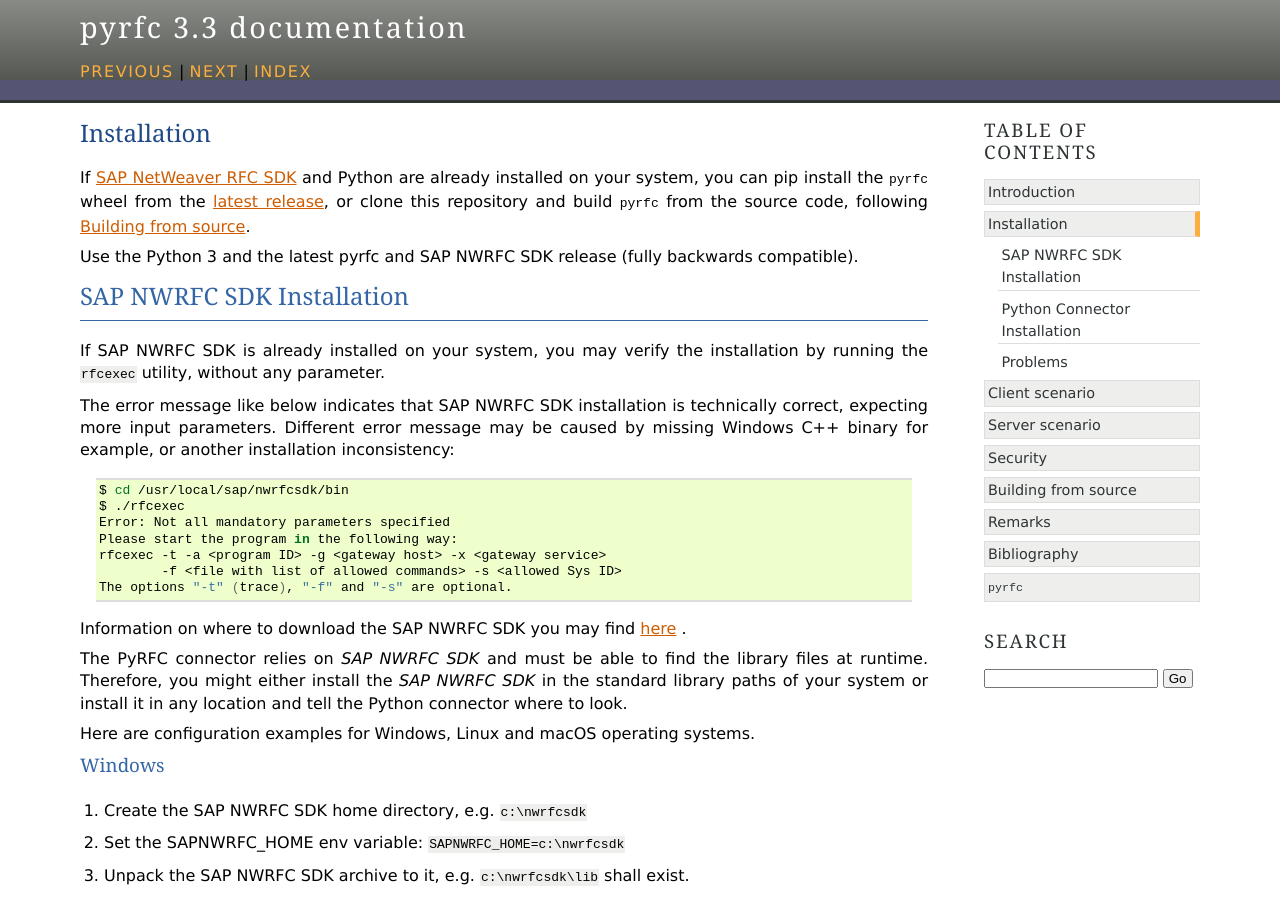
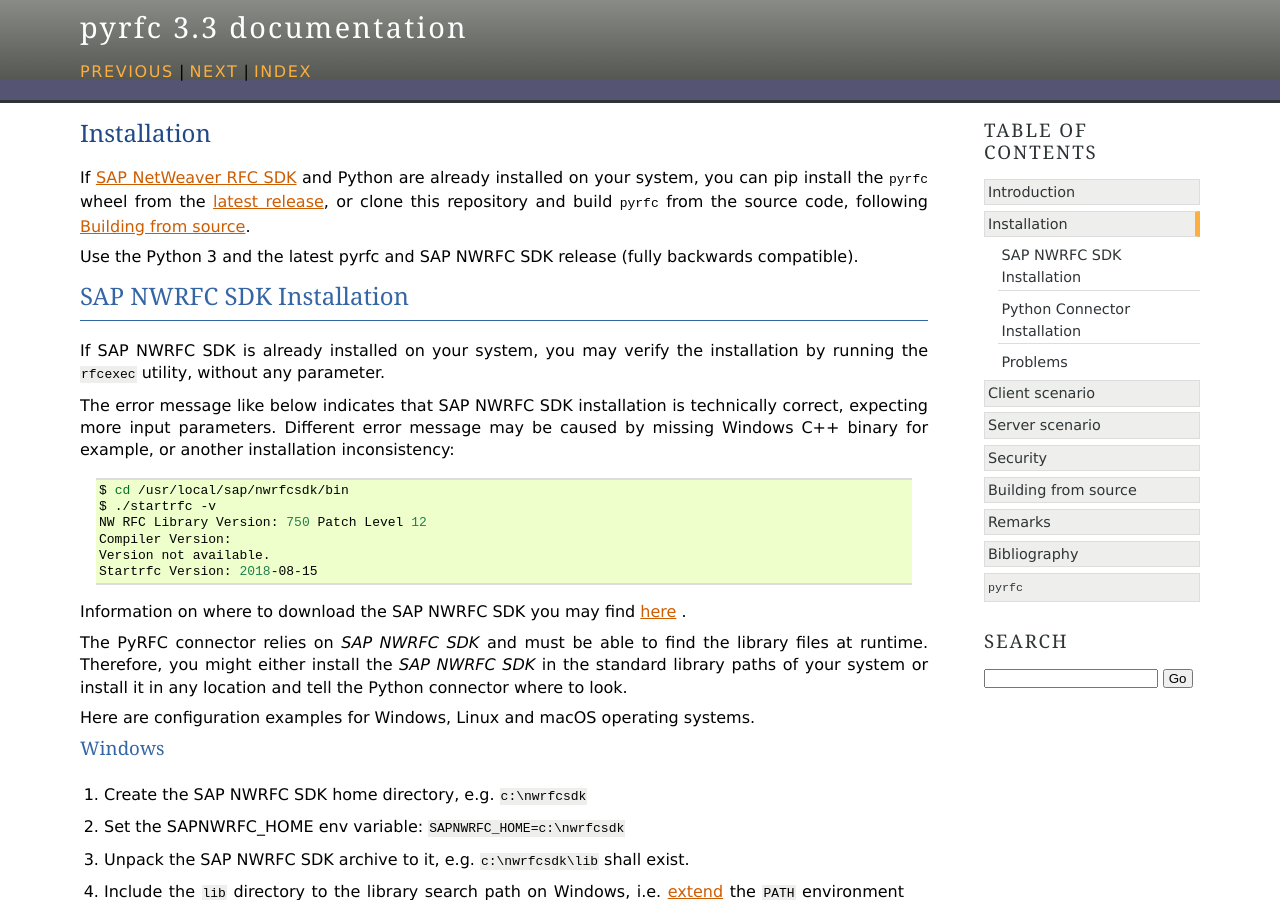
Before and after one commit to SAP/PyRFC, a Sphinx documentation site: the page built from doc/install.rst, in a window 1280 px wide and 900 px high. Built offline with Sphinx 7.4.7, drawn with Linux system fonts in a browser that asks for light colours.

Commit message:
docs: nw rfc sdk installation documentation update

```diff
--- a/doc/install.rst
+++ b/doc/install.rst
@@ -23,12 +23,11 @@
      .. code-block:: sh
 
         $ cd /usr/local/sap/nwrfcsdk/bin
-        $ ./rfcexec
-        Error: Not all mandatory parameters specified
-        Please start the program in the following way:
-        rfcexec -t -a <program ID> -g <gateway host> -x <gateway service>
-                -f <file with list of allowed commands> -s <allowed Sys ID>
-        The options "-t" (trace), "-f" and "-s" are optional.
+        $ ./startrfc -v
+        NW RFC Library Version: 750 Patch Level 12
+        Compiler Version:
+        Version not available.
+        Startrfc Version: 2018-08-15
 
 
 Information on where to download the SAP NWRFC SDK you may find `here <https://support.sap.com/en/product/connectors/nwrfcsdk.html>`_ .
```
